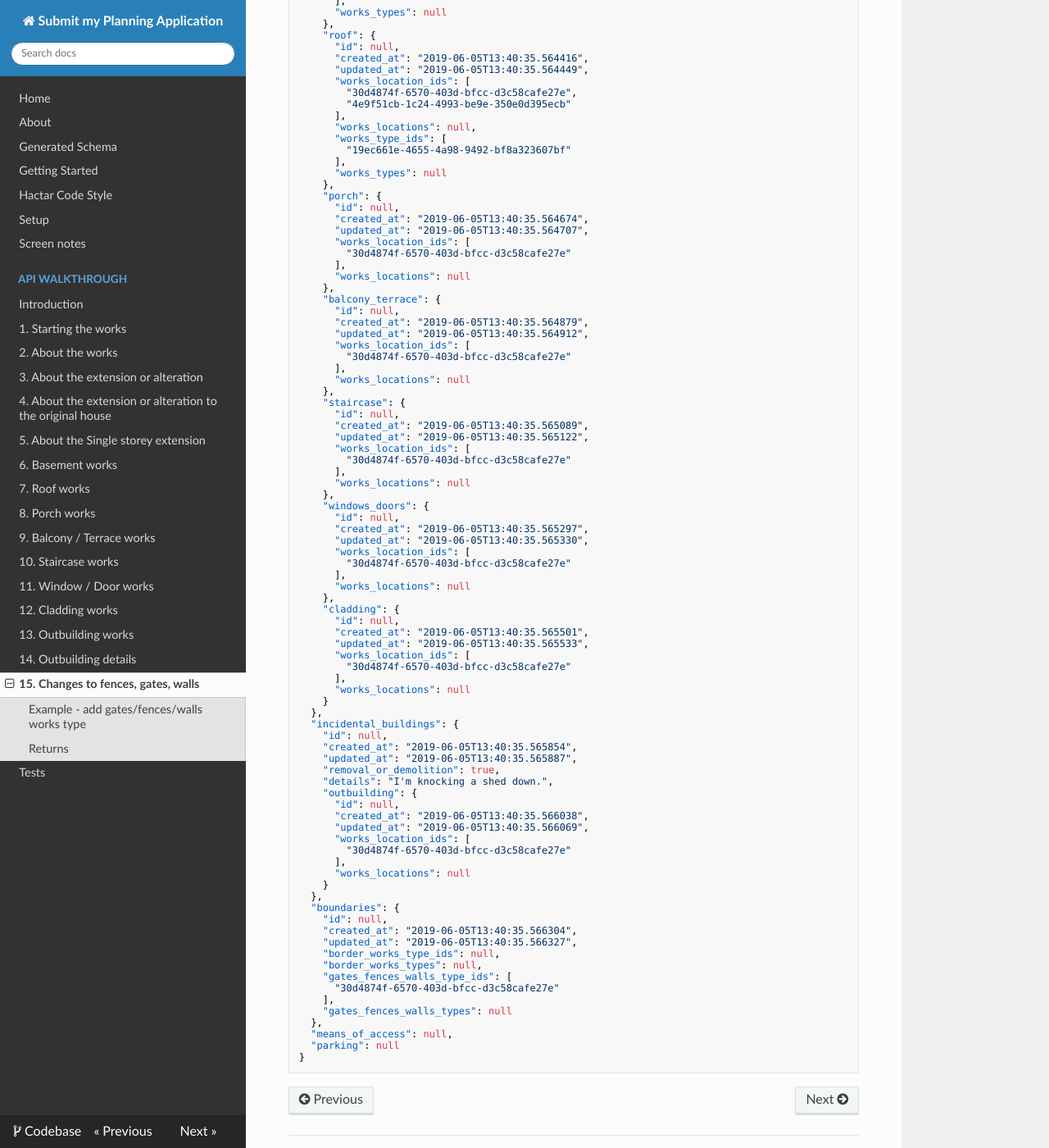
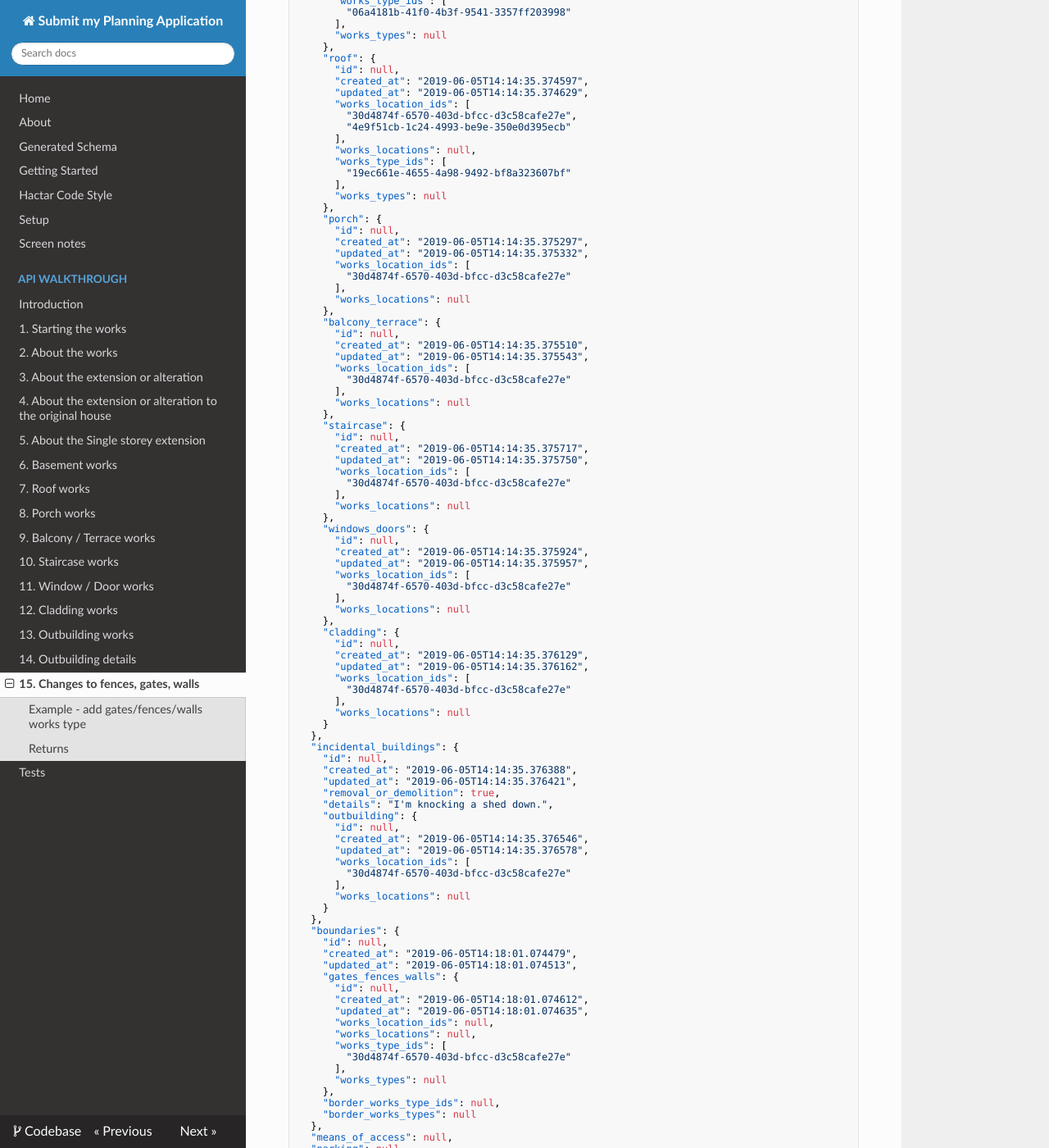
Before and after one commit to LBHackney-IT/smpa-backend, an MkDocs documentation site: the page built from docs/docs/screens/15-screen.md, in a window 1280 px wide and 1400 px high, scrolled down 1484 px. Shown: the whole window at 82% size. Built offline with MkDocs 1.6.1, drawn with Linux system fonts in a browser that asks for light colours; nearby versions of some CDN libraries; some of the changed text lies outside the part shown.

Commit message:
Fixes gates/fences/walls works types with docs.

```diff
--- a/docs/docs/screens/15-screen.md
+++ b/docs/docs/screens/15-screen.md
@@ -12,9 +12,11 @@
 
     {
         "boundaries": {
-            "gates_fences_walls_type_ids": [
-                "30d4874f-6570-403d-bfcc-d3c58cafe27e"
-            ]
+            "gates_fences_walls": {
+                "works_type_ids": [
+                    "30d4874f-6570-403d-bfcc-d3c58cafe27e"
+                ]
+            }
         }
     }
 
@@ -23,17 +25,17 @@
 
     {
       "id": "1c2acf8d-8cd0-47b7-9af0-6b0c61d44be2",
-      "created_at": "2019-06-05T13:40:35.563281",
-      "updated_at": "2019-06-05T13:40:35.563406",
+      "created_at": "2019-06-05T14:14:35.373612",
+      "updated_at": "2019-06-05T14:14:35.373657",
       "application_id": "9e7cf43a-6860-4061-b585-65b4fb778a30",
       "original_house": {
         "id": null,
-        "created_at": "2019-06-05T13:40:35.563699",
-        "updated_at": "2019-06-05T13:40:35.563724",
+        "created_at": "2019-06-05T14:14:35.373877",
+        "updated_at": "2019-06-05T14:14:35.373911",
         "single_storey_extension": {
           "id": null,
-          "created_at": "2019-06-05T13:40:35.563855",
-          "updated_at": "2019-06-05T13:40:35.563888",
+          "created_at": "2019-06-05T14:14:35.374031",
+          "updated_at": "2019-06-05T14:14:35.374064",
           "works_location_ids": [
             "30d4874f-6570-403d-bfcc-d3c58cafe27e",
             "4e9f51cb-1c24-4993-be9e-350e0d395ecb"
@@ -44,8 +46,8 @@
         "part_single_part_two_storey_extension": null,
         "basement": {
           "id": null,
-          "created_at": "2019-06-05T13:40:35.564148",
-          "updated_at": "2019-06-05T13:40:35.564182",
+          "created_at": "2019-06-05T14:14:35.374333",
+          "updated_at": "2019-06-05T14:14:35.374366",
           "works_location_ids": [
             "165c9046-f6f2-4144-b60c-f1ca24c94054",
             "b6b2cc59-f097-48bc-a9ad-14f263e9e036"
@@ -58,8 +60,8 @@
         },
         "roof": {
           "id": null,
-          "created_at": "2019-06-05T13:40:35.564416",
-          "updated_at": "2019-06-05T13:40:35.564449",
+          "created_at": "2019-06-05T14:14:35.374597",
+          "updated_at": "2019-06-05T14:14:35.374629",
           "works_location_ids": [
             "30d4874f-6570-403d-bfcc-d3c58cafe27e",
             "4e9f51cb-1c24-4993-be9e-350e0d395ecb"
@@ -72,8 +74,8 @@
         },
         "porch": {
           "id": null,
-          "created_at": "2019-06-05T13:40:35.564674",
-          "updated_at": "2019-06-05T13:40:35.564707",
+          "created_at": "2019-06-05T14:14:35.375297",
+          "updated_at": "2019-06-05T14:14:35.375332",
           "works_location_ids": [
             "30d4874f-6570-403d-bfcc-d3c58cafe27e"
           ],
@@ -81,8 +83,8 @@
         },
         "balcony_terrace": {
           "id": null,
-          "created_at": "2019-06-05T13:40:35.564879",
-          "updated_at": "2019-06-05T13:40:35.564912",
+          "created_at": "2019-06-05T14:14:35.375510",
+          "updated_at": "2019-06-05T14:14:35.375543",
           "works_location_ids": [
             "30d4874f-6570-403d-bfcc-d3c58cafe27e"
           ],
@@ -90,8 +92,8 @@
         },
         "staircase": {
           "id": null,
-          "created_at": "2019-06-05T13:40:35.565089",
-          "updated_at": "2019-06-05T13:40:35.565122",
+          "created_at": "2019-06-05T14:14:35.375717",
+          "updated_at": "2019-06-05T14:14:35.375750",
           "works_location_ids": [
             "30d4874f-6570-403d-bfcc-d3c58cafe27e"
           ],
@@ -99,8 +101,8 @@
         },
         "windows_doors": {
           "id": null,
-          "created_at": "2019-06-05T13:40:35.565297",
-          "updated_at": "2019-06-05T13:40:35.565330",
+          "created_at": "2019-06-05T14:14:35.375924",
+          "updated_at": "2019-06-05T14:14:35.375957",
           "works_location_ids": [
             "30d4874f-6570-403d-bfcc-d3c58cafe27e"
           ],
@@ -108,8 +110,8 @@
         },
         "cladding": {
           "id": null,
-          "created_at": "2019-06-05T13:40:35.565501",
-          "updated_at": "2019-06-05T13:40:35.565533",
+          "created_at": "2019-06-05T14:14:35.376129",
+          "updated_at": "2019-06-05T14:14:35.376162",
           "works_location_ids": [
             "30d4874f-6570-403d-bfcc-d3c58cafe27e"
           ],
@@ -118,14 +120,14 @@
       },
       "incidental_buildings": {
         "id": null,
-        "created_at": "2019-06-05T13:40:35.565854",
-        "updated_at": "2019-06-05T13:40:35.565887",
+        "created_at": "2019-06-05T14:14:35.376388",
+        "updated_at": "2019-06-05T14:14:35.376421",
         "removal_or_demolition": true,
         "details": "I'm knocking a shed down.",
         "outbuilding": {
           "id": null,
-          "created_at": "2019-06-05T13:40:35.566038",
-          "updated_at": "2019-06-05T13:40:35.566069",
+          "created_at": "2019-06-05T14:14:35.376546",
+          "updated_at": "2019-06-05T14:14:35.376578",
           "works_location_ids": [
             "30d4874f-6570-403d-bfcc-d3c58cafe27e"
           ],
@@ -134,14 +136,21 @@
       },
       "boundaries": {
         "id": null,
-        "created_at": "2019-06-05T13:40:35.566304",
-        "updated_at": "2019-06-05T13:40:35.566327",
+        "created_at": "2019-06-05T14:18:01.074479",
+        "updated_at": "2019-06-05T14:18:01.074513",
+        "gates_fences_walls": {
+          "id": null,
+          "created_at": "2019-06-05T14:18:01.074612",
+          "updated_at": "2019-06-05T14:18:01.074635",
+          "works_location_ids": null,
+          "works_locations": null,
+          "works_type_ids": [
+            "30d4874f-6570-403d-bfcc-d3c58cafe27e"
+          ],
+          "works_types": null
+        },
         "border_works_type_ids": null,
-        "border_works_types": null,
-        "gates_fences_walls_type_ids": [
-          "30d4874f-6570-403d-bfcc-d3c58cafe27e"
-        ],
-        "gates_fences_walls_types": null
+        "border_works_types": null
       },
       "means_of_access": null,
       "parking": null
```
Also changed, not shown: 6 other files.
